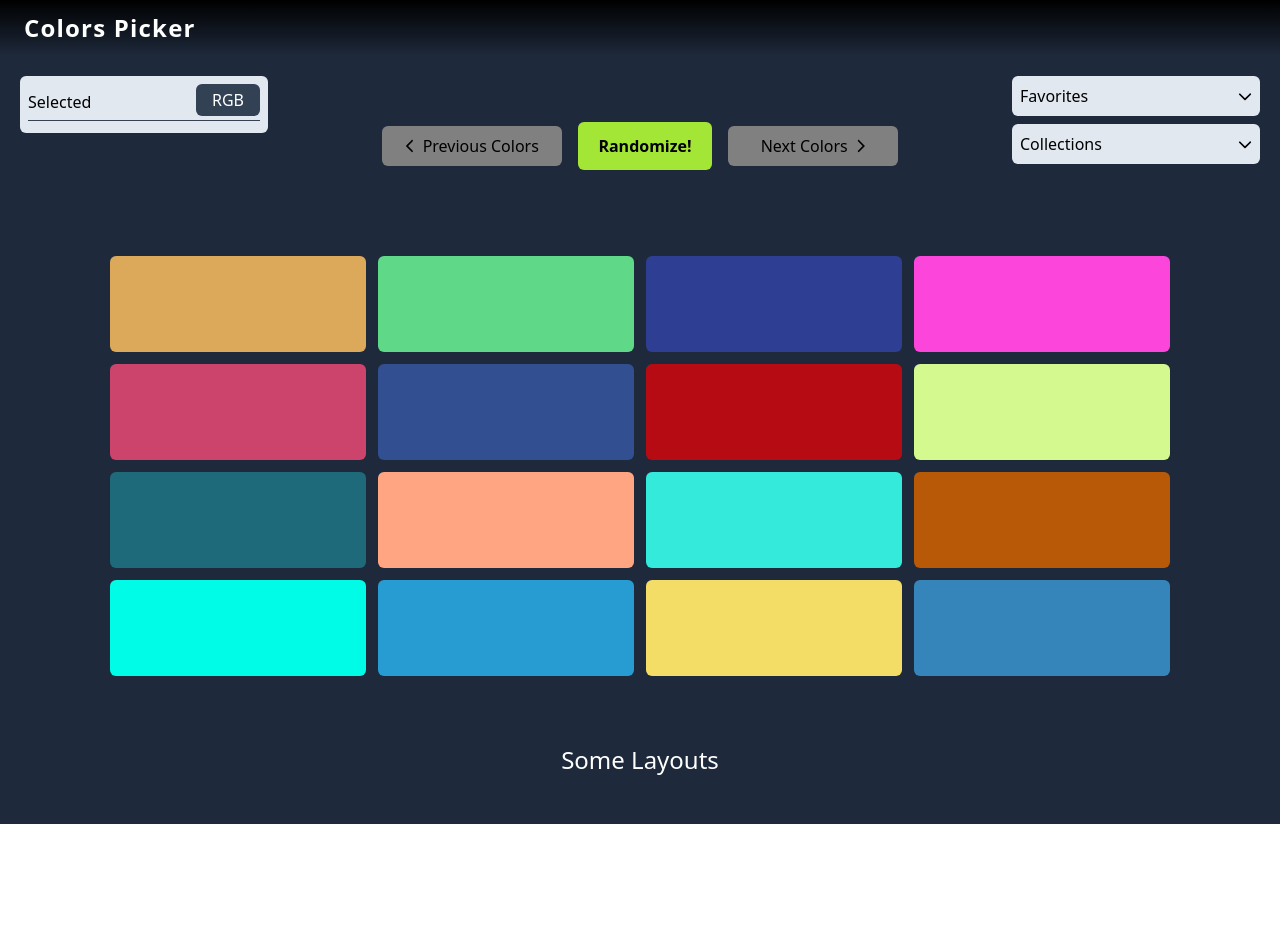
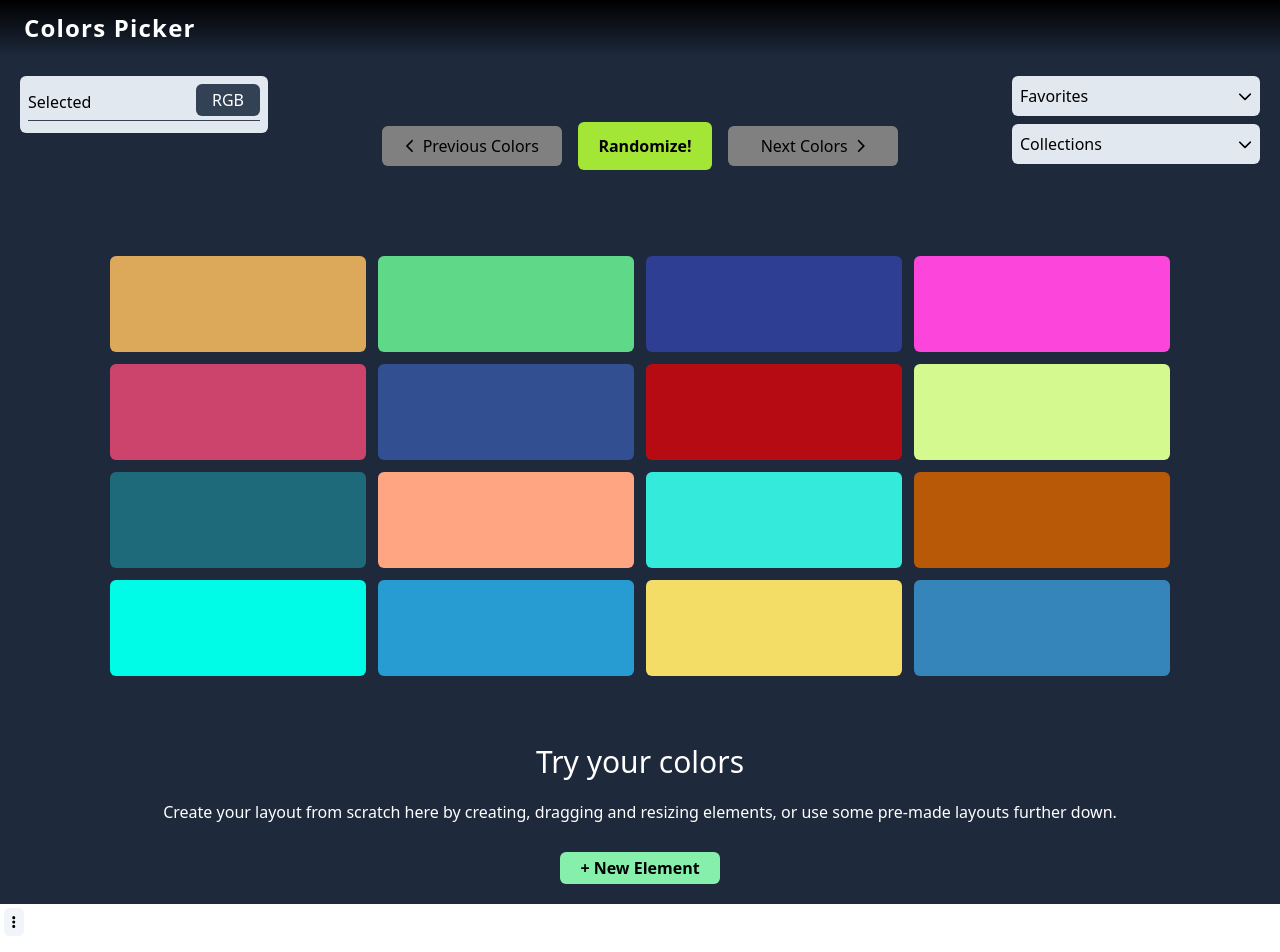
Before and after one commit to gonzzoli/color-palette-v2, a React (Create React App) app: page / in a window 1280 px wide. Shown: the top 952 px of the page. Before the commit the page ends 824 px from the top, so only its background shows below. Built offline with nearby package versions, Linux system fonts and the light colour scheme.

Commit message:
Added resizable-draggable-colorable boxes.

```diff
--- a/package.json
+++ b/package.json
@@ -11,9 +11,11 @@
     "@testing-library/jest-dom": "^5.16.2",
     "@testing-library/react": "^12.1.2",
     "@testing-library/user-event": "^13.5.0",
+    "gsap": "^3.9.1",
     "randomcolor": "^0.6.2",
     "react": "^17.0.2",
     "react-dom": "^17.0.2",
+    "react-draggable": "^4.4.4",
     "react-redux": "^7.2.6",
     "react-scripts": "5.0.0",
     "web-vitals": "^2.1.4"
--- /dev/null
+++ b/src/Layouts/Components/Box.js
@@ -0,0 +1,9 @@
+
+
+function Box() {
+    return (
+        <div></div>
+    )
+}
+
+export default Box
--- /dev/null
+++ b/src/Layouts/Components/Circle.js
@@ -0,0 +1,9 @@
+
+
+function Circle() {
+    return (
+        <div></div>
+    )
+}
+
+export default Circle
--- /dev/null
+++ b/src/Layouts/Components/RoundedBox.js
@@ -0,0 +1,11 @@
+
+
+function RoundedBox() {
+    return (
+        <div>
+
+        </div>
+    )
+}
+
+export default RoundedBox
--- /dev/null
+++ b/src/Layouts/Components/Text.js
@@ -0,0 +1,9 @@
+
+
+function Text() {
+    return (
+        <div></div>
+    )
+}
+
+export default Text
--- /dev/null
+++ b/src/Layouts/DraggableLayout/DragBox.js
@@ -0,0 +1,146 @@
+import { faEllipsisV } from "@fortawesome/free-solid-svg-icons"
+import { FontAwesomeIcon } from "@fortawesome/react-fontawesome"
+import { useEffect, useRef, useState } from "react"
+import Draggable from "react-draggable"
+import DragBoxDropdown from "./DragBoxDropdown"
+
+function rgbToHex(rgbString=''){
+    rgbString = rgbString.match(/\(([^)]+)\)/)[1].split(',')
+    let hexString = ''
+    function rgbNumToHex(num){
+        let string = ''
+        let aux = Math.floor(num/16)
+        let remainder = num%16
+        switch (aux) {
+            case 10:
+                string += 'A'
+                break;
+            case 11:
+                string += 'B'
+                break;
+            case 12:
+                string += 'C'
+                break;
+            case 13:
+                string += 'D'
+                break;
+            case 14:
+                string += 'E'
+                break;
+            case 15:
+                string += 'F'
+                break;
+            default:
+                string += aux
+                break;
+        }
+        switch (remainder) {
+            case 10:
+                string += 'A'
+                break;
+            case 11:
+                string += 'B'
+                break;
+            case 12:
+                string += 'C'
+                break;
+            case 13:
+                string += 'D'
+                break;
+            case 14:
+                string += 'E'
+                break;
+            case 15:
+                string += 'F'
+                break;
+            default:
+                string += remainder
+                break;
+        }
+        return string
+    }
+    rgbString.forEach(value => {
+        hexString += rgbNumToHex(Number(value.trim()))
+    })
+    return '#' + hexString
+}
+
+function DragBox(props) {
+    const nodeRef = useRef()
+    const [showOptions, setShowOptions] = useState(false)
+    const colors = props.colors
+    let lastSize = {}
+
+    useEffect(() => {
+        lastSize = {
+            x: nodeRef.current.offsetWidth,
+            y: nodeRef.current.offsetHeight
+        }
+    }, [])
+
+    function getNextColor(current) {
+        const index = colors.indexOf(rgbToHex(current.toLowerCase()).toLowerCase())
+        if(index===colors.length-1) return colors[0]
+        return colors[index+1]
+    }
+
+    function checkSize(e) {
+        if(lastSize.x===nodeRef.current.offsetWidth && lastSize.y ===nodeRef.current.offsetHeight) {
+            changeColor(e)
+            return
+        }
+        lastSize = {
+            x: nodeRef.current.offsetWidth,
+            y: nodeRef.current.offsetHeight
+        }
+
+    }
+
+    function changeColor(e) {
+        if(e.target===nodeRef.current) {
+            console.log(nodeRef.current.style.background)
+            nodeRef.current.style.background = getNextColor(nodeRef.current.style.background)
+        }
+    }
+
+    function changeLayer(layer) {
+        nodeRef.current.style.zIndex = 100
+        console.log(nodeRef.current.style.zIndex)
+    }
+
+    function toggleOptions() {
+        if(!showOptions) {
+            nodeRef.current.style.overflow = 'visible'
+        } else {
+            nodeRef.current.style.overflow = 'hidden'
+        }
+        setShowOptions(prevState => !prevState)
+    }
+
+    return (
+        <Draggable
+        nodeRef={nodeRef}
+        bounds='parent'
+        handle='#handler'>
+            <div ref={nodeRef}
+            onClick={checkSize}
+            style={{background: colors[0]}}
+            className='w-20 h-20
+            overflow-hidden hover:resize group absolute'>
+                <div id='handler'
+                className='w-4 h-4 rounded-full
+                group-hover:bg-white group-hover:shadow-xl
+                transition-all absolute right-2 top-2'></div>
+                <div
+                onClick={toggleOptions}
+                className="relative inline-block text-sm top-1 left-1 cursor-pointer bg-slate-100
+                py-1 px-2 rounded-md">
+                    <FontAwesomeIcon icon={faEllipsisV} />
+                    {showOptions && <DragBoxDropdown />}
+                </div>
+            </div>
+        </Draggable>
+    )
+}
+
+export default DragBox
--- /dev/null
+++ b/src/Layouts/DraggableLayout/DragBoxDropdown.js
@@ -0,0 +1,44 @@
+
+
+function DragBoxDropdown(props) {
+
+    function deleteNode(e) {
+        e.stopPropagation()
+    }
+
+    function showLayers(e) {
+        e.stopPropagation()
+    }
+
+    function showColors(e) {
+        e.stopPropagation()
+    }
+
+    return (
+        <ul className="absolute top-8 rounded-lg overflow-hidden select-none">
+            <li
+            onClick={deleteNode}
+            className="w-full py-2 px-1 bg-white
+            whitespace-nowrap hover:bg-slate-300
+            transition-all duration-200 font-bold">
+                Delete
+            </li>
+            <li
+            onClick={showLayers}
+            className="w-full py-2 px-1 bg-white
+            whitespace-nowrap hover:bg-slate-300
+            transition-all duration-200 font-bold">
+                Change Layer
+            </li>
+            <li
+            onClick={showColors}
+            className="w-full py-2 px-1 bg-white
+            whitespace-nowrap hover:bg-slate-300
+            transition-all duration-200 font-bold">
+                Colors
+            </li>
+        </ul>
+    )
+}
+
+export default DragBoxDropdown
--- /dev/null
+++ b/src/Layouts/DraggableLayout/DraggableLayout.js
@@ -0,0 +1,27 @@
+import { useRef } from 'react'
+import DragBox from './DragBox'
+
+
+function DraggableLayout(props) {
+    const containerRef = useRef()
+    const colors = props.colors
+    console.log(colors)
+    return (
+        <div className="w-full">
+            <div className='flex justify-center items-center'>
+                <p className='py-1 px-5 text-green bg-green-300
+                inline-block rounded-md text-black cursor-pointer
+                select-none font-extrabold'>+ New Element</p>
+            </div>
+
+            <div ref={containerRef}
+            className="h-screen bg-white mt-5 relative" >
+                <DragBox colors={colors} />
+                <DragBox colors={colors} />
+                <DragBox colors={colors} />
+            </div>
+        </div>
+    )
+}
+
+export default DraggableLayout
--- a/src/Layouts/Layouts.js
+++ b/src/Layouts/Layouts.js
@@ -1,18 +1,21 @@
+import { useSelector } from "react-redux"
+import DraggableLayout from "./DraggableLayout/DraggableLayout"
 
 
 function Layouts() {
+    const colors = useSelector(state => state.colors.selected)
     return (
-        <section className="w-full">
-            <div className="my-12">
-                <h1 className="text-white text-center text-2xl">
-                    Some Layouts
+        <section className="w-full mt-12">
+            <div className="text-center text-white">
+                <h1 className="text-3xl mb-5">
+                    Try your colors
                 </h1>
+                <p className="mb-7">Create your layout from scratch here by creating,
+                dragging and resizing elements, or use some pre-made layouts further down.</p>
             </div>
-            {/* <HeaderLayout />
-            <DrawerLayout />
-            <HeroLayout />
-            <DropdownLayout />
-            <FooterLayout /> */}
+            <div>
+                <DraggableLayout colors={colors} />
+            </div>
         </section>
     )
 }
--- a/src/Main/ColorGrid/ColorBox/ColorBox.js
+++ b/src/Main/ColorGrid/ColorBox/ColorBox.js
@@ -24,7 +24,6 @@ function ColorBox(props) {
         e.stopPropagation()
         setShowCollections(prevState => !prevState)
     }
-
 
     return (
         <div onClick={addToSelected}
--- a/src/Main/SelectedColors/Selected/Selected.js
+++ b/src/Main/SelectedColors/Selected/Selected.js
@@ -6,17 +6,6 @@ import { colorsActions } from "../../../store/store"
 import { useRef } from "react"
 
 function hexToRgb(hexString) {
-    hexString = hexString.slice(1)
-    let red;
-    let green;
-    let blue;
-    red = hexCharToDec(hexString[0]) + 16*hexCharToDec(hexString[1])
-    green = hexCharToDec(hexString[2]) + 16*hexCharToDec(hexString[3])
-    blue = hexCharToDec(hexString[4]) + 16*hexCharToDec(hexString[5])
-    console.log(red, green, blue)
-    return `rgb(${red}, ${green}, ${blue})`
-}
-
     function hexCharToDec(char) {
         switch (char) {
             case 'a':
@@ -35,6 +24,18 @@ function hexCharToDec(char) {
                 return Number(char)
         }
     }
+    hexString = hexString.slice(1)
+    let red;
+    let green;
+    let blue;
+    red = hexCharToDec(hexString[0]) + 16*hexCharToDec(hexString[1])
+    green = hexCharToDec(hexString[2]) + 16*hexCharToDec(hexString[3])
+    blue = hexCharToDec(hexString[4]) + 16*hexCharToDec(hexString[5])
+    console.log(red, green, blue)
+    return `rgb(${red}, ${green}, ${blue})`
+}
+
+
 
 function Selected(props) {
     const dispatch = useDispatch()
```
Also changed, not shown: 1 other file (tests, documents, lock files or other folders). Lines whose indentation alone changed are shown as unchanged.
